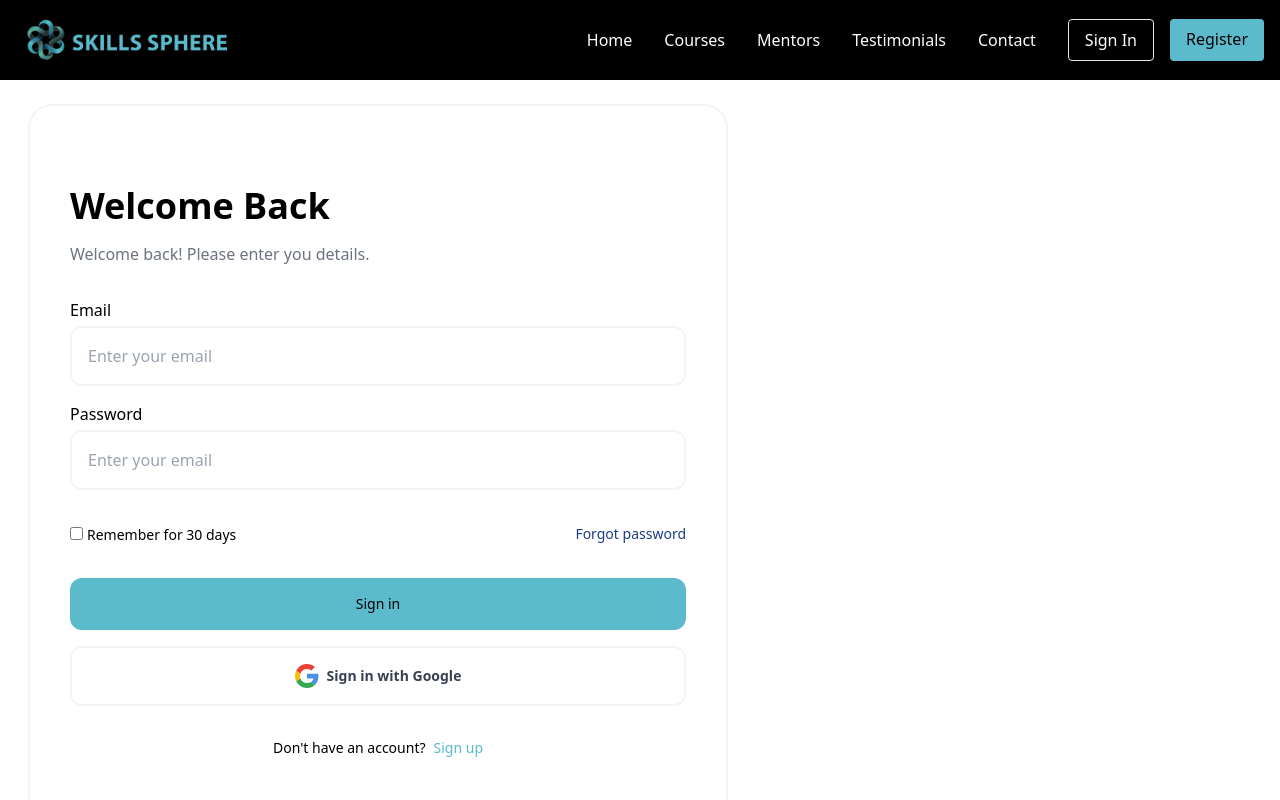
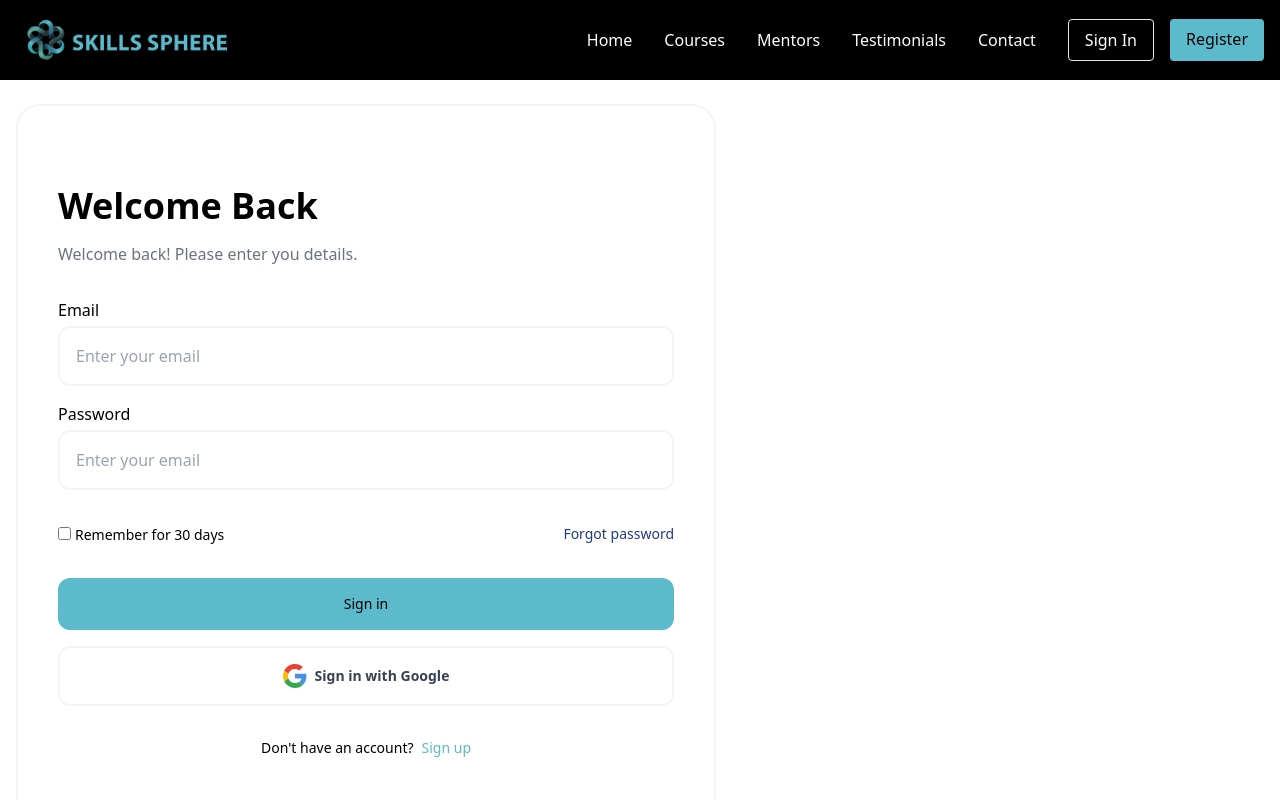
Before and after one commit to farhannawazofficial/skill-sphere-wesite, a React (Vite) app: page /SignPage in a window 1280 px wide. Shown: the top 800 px of the page. Built offline with nearby package versions, Linux system fonts and the light colour scheme.

Commit message:
Update SignPage.jsx

```diff
--- a/src/components/SignPage.jsx
+++ b/src/components/SignPage.jsx
@@ -129,7 +129,7 @@ export default function Form({
     setAuthState
 }) {
     return (
-        <div className=' w-11/12 max-w-[700px] ml-7 my-6 p-20 px-10 py-20 rounded-3xl bg-white border-2 border-gray-100'>
+        <div className=' w-11/12 max-w-[700px] mx-4 my-6 p-20 px-10 py-20 rounded-3xl bg-white border-2 border-gray-100'>
             <h1 className='text-4xl font-semibold'>Welcome Back</h1>
             <p className='font-medium text-100 text-gray-500 mt-4'>Welcome back! Please enter you details.</p>
             <div className='mt-8'>
```
